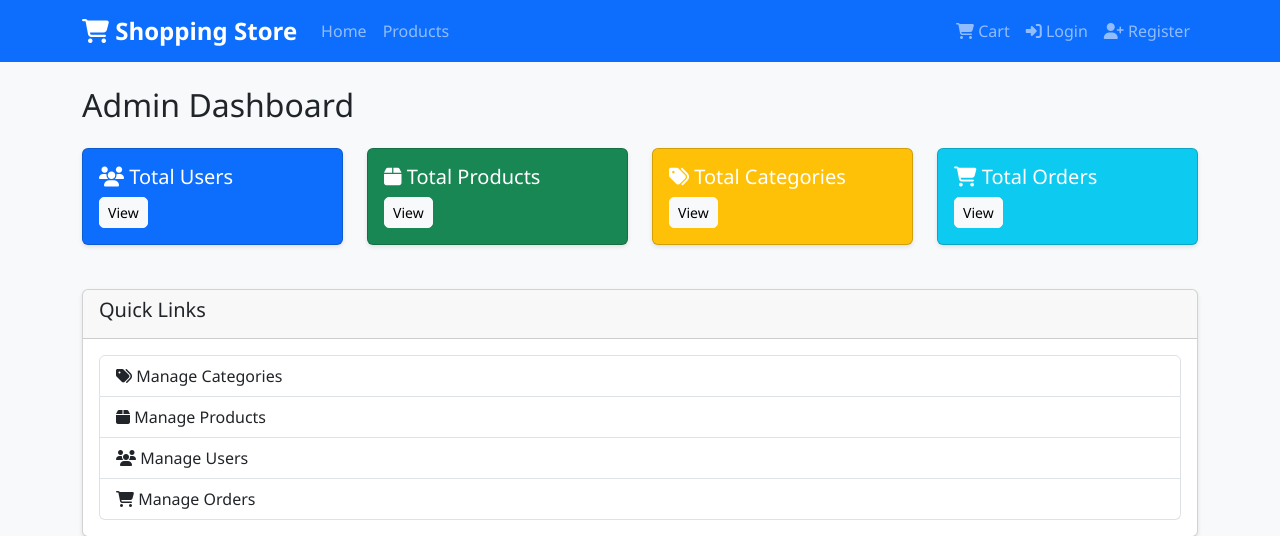
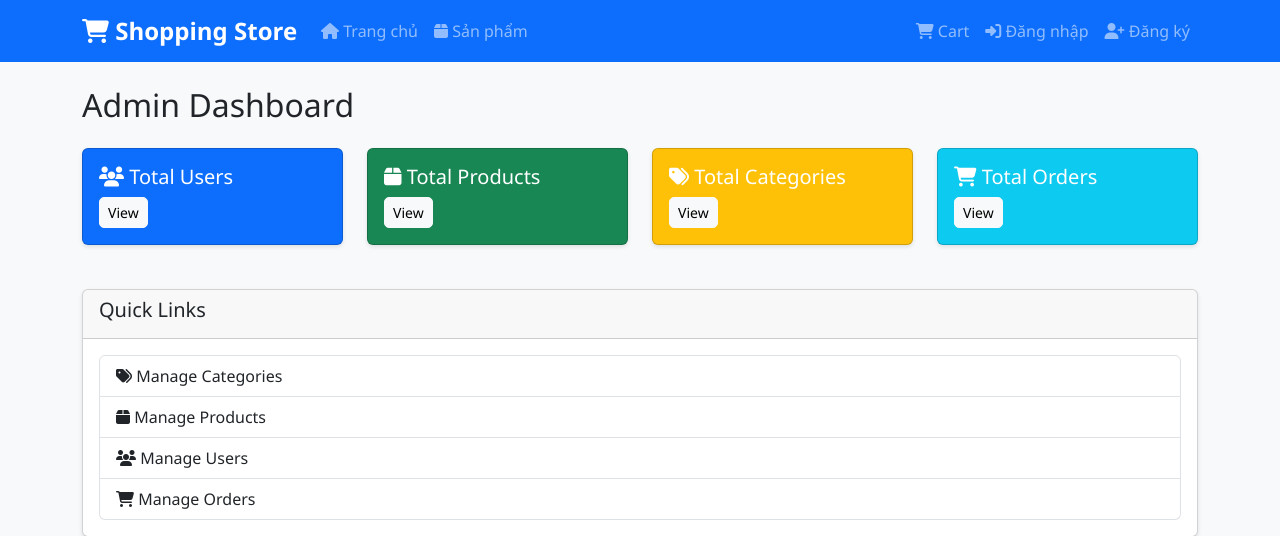
Before and after one commit to vicute0707/ShoppingMeVaBe, a Java web app: template src/main/webapp/WEB-INF/views/admin/dashboard.jsp in a window 1280 px wide. Shown: the top 536 px of the page. Run offline with Tomcat 11, a stand-in JSP engine, Linux system fonts and the light colour scheme; the template is opened without the code that fills it, so the values that code supplies are empty; some libraries are stand-ins or nearby versions.

Commit message:
✨ Cải thiện logout và UI - Fix header navigation
Changes in header.jsp:
- Thay thế Spring Security tags (<sec:authorize>) bằng JSTL
- Spring Security tags không hoạt động với JWT stateless
- Sử dụng pageContext.request.userPrincipal để check authentication
- Sử dụng pageContext.request.isUserInRole() để check roles

Logout improvements:
- Đổi logout từ POST form → GET link đơn giản
- Phù hợp với AuthController @GetMapping("/logout")
- Xóa CSRF token (đã disable CSRF)
- Logout xóa JWT cookie và redirect về /login

UI improvements (Tiếng Việt):
- "Login" → "Đăng nhập"
- "Register" → "Đăng ký"
- "Logout" → "Đăng xuất"
- "Home" → "Trang chủ"
- "Products" → "Sản phẩm"
- "My Orders" → "Đơn hàng của tôi"
- "Admin Panel" → "Quản trị"
- Thêm icons cho menu items

Navigation menu:
- Check role CUSTOMER để hiển thị "Đơn hàng của tôi"
- Check role ADMIN để hiển thị "Quản trị"
- Hiển thị email user khi đã login
- Dropdown menu với nút đăng xuất

Technical improvements:
- Tương thích 100% với JWT stateless authentication
- JWT cookie được JwtAuthenticationFilter đọc và set SecurityContext
- pageContext.request.userPrincipal có giá trị khi JWT valid
- Không cần session, không cần Spring Security tags

```diff
--- a/src/main/webapp/WEB-INF/views/common/header.jsp
+++ b/src/main/webapp/WEB-INF/views/common/header.jsp
@@ -23,21 +23,29 @@
         <div class="collapse navbar-collapse" id="navbarNav">
             <ul class="navbar-nav me-auto">
                 <li class="nav-item">
-                    <a class="nav-link" href="${pageContext.request.contextPath}/">Home</a>
+                    <a class="nav-link" href="${pageContext.request.contextPath}/">
+                        <i class="fas fa-home"></i> Trang chủ
+                    </a>
                 </li>
                 <li class="nav-item">
-                    <a class="nav-link" href="${pageContext.request.contextPath}/products">Products</a>
+                    <a class="nav-link" href="${pageContext.request.contextPath}/products">
+                        <i class="fas fa-box"></i> Sản phẩm
+                    </a>
                 </li>
-                <sec:authorize access="hasRole('CUSTOMER')">
+                <c:if test="${pageContext.request.userPrincipal != null && pageContext.request.isUserInRole('CUSTOMER')}">
                     <li class="nav-item">
-                        <a class="nav-link" href="${pageContext.request.contextPath}/checkout/orders">My Orders</a>
+                        <a class="nav-link" href="${pageContext.request.contextPath}/orders">
+                            <i class="fas fa-shopping-bag"></i> Đơn hàng của tôi
+                        </a>
                     </li>
-                </sec:authorize>
-                <sec:authorize access="hasRole('ADMIN')">
+                </c:if>
+                <c:if test="${pageContext.request.userPrincipal != null && pageContext.request.isUserInRole('ADMIN')}">
                     <li class="nav-item">
-                        <a class="nav-link" href="${pageContext.request.contextPath}/admin/dashboard">Admin Panel</a>
+                        <a class="nav-link" href="${pageContext.request.contextPath}/admin/dashboard">
+                            <i class="fas fa-tachometer-alt"></i> Quản trị
+                        </a>
                     </li>
-                </sec:authorize>
+                </c:if>
             </ul>
             <ul class="navbar-nav">
                 <li class="nav-item">
@@ -48,36 +56,38 @@
                         </c:if>
                     </a>
                 </li>
-                <sec:authorize access="isAuthenticated()">
+                <%-- Check authentication from SecurityContext (JWT sets this) --%>
+                <c:choose>
+                    <c:when test="${pageContext.request.userPrincipal != null}">
+                        <%-- User is authenticated --%>
                         <li class="nav-item dropdown">
                             <a class="nav-link dropdown-toggle" href="#" id="userDropdown" role="button"
                                data-bs-toggle="dropdown">
-                            <i class="fas fa-user"></i> <sec:authentication property="principal.username"/>
+                                <i class="fas fa-user"></i> ${pageContext.request.userPrincipal.name}
                             </a>
                             <ul class="dropdown-menu dropdown-menu-end">
                                 <li>
-                                <form action="${pageContext.request.contextPath}/logout" method="post">
-                                    <sec:csrfInput/>
-                                    <button type="submit" class="dropdown-item">
-                                        <i class="fas fa-sign-out-alt"></i> Logout
-                                    </button>
-                                </form>
+                                    <a href="${pageContext.request.contextPath}/logout" class="dropdown-item">
+                                        <i class="fas fa-sign-out-alt"></i> Đăng xuất
+                                    </a>
                                 </li>
                             </ul>
                         </li>
-                </sec:authorize>
-                <sec:authorize access="!isAuthenticated()">
+                    </c:when>
+                    <c:otherwise>
+                        <%-- User is not authenticated --%>
                         <li class="nav-item">
                             <a class="nav-link" href="${pageContext.request.contextPath}/login">
-                            <i class="fas fa-sign-in-alt"></i> Login
+                                <i class="fas fa-sign-in-alt"></i> Đăng nhập
                             </a>
                         </li>
                         <li class="nav-item">
                             <a class="nav-link" href="${pageContext.request.contextPath}/register">
-                            <i class="fas fa-user-plus"></i> Register
+                                <i class="fas fa-user-plus"></i> Đăng ký
                             </a>
                         </li>
-                </sec:authorize>
+                    </c:otherwise>
+                </c:choose>
             </ul>
         </div>
     </div>
```
Lines whose indentation alone changed are shown as unchanged.
